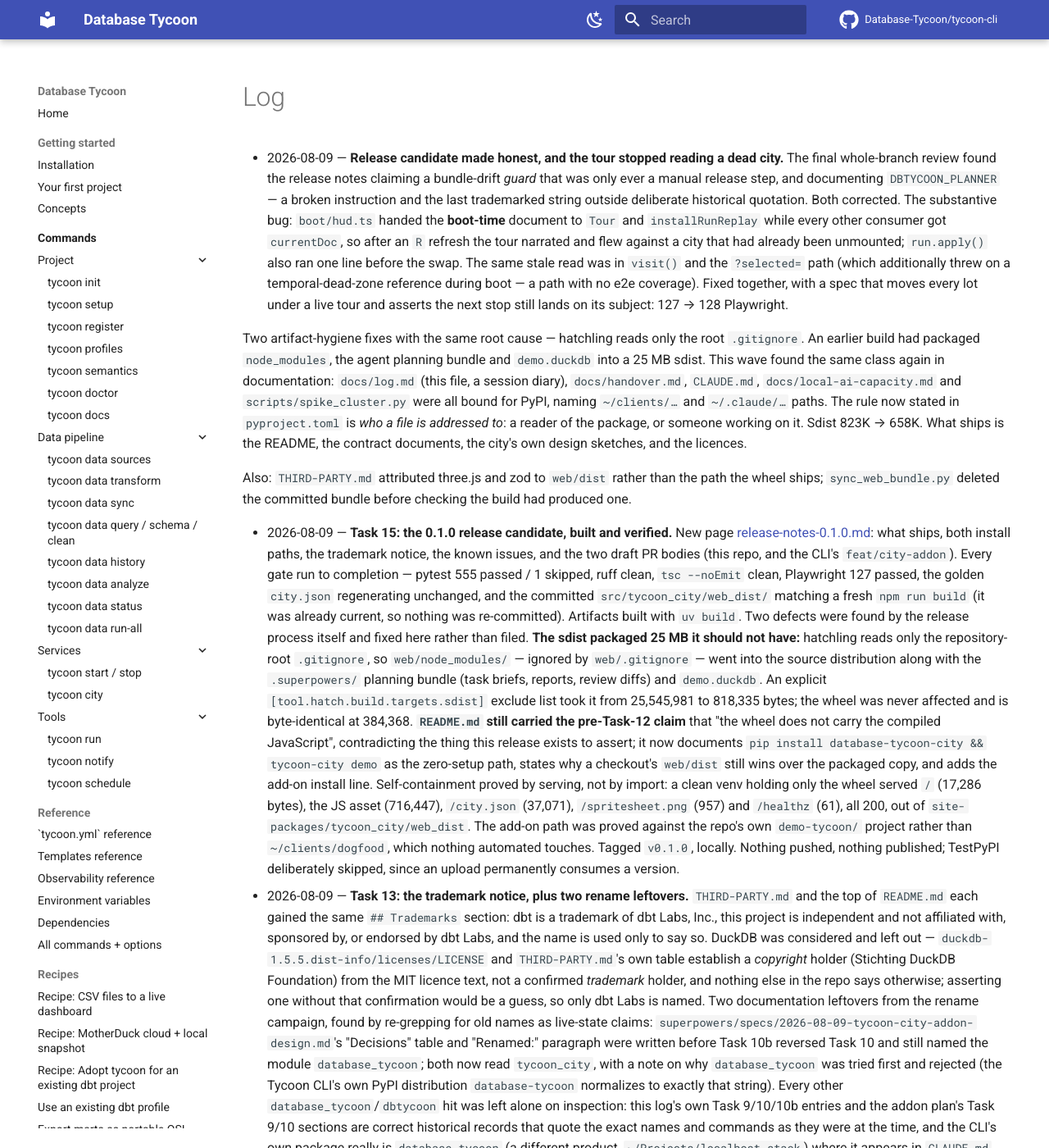
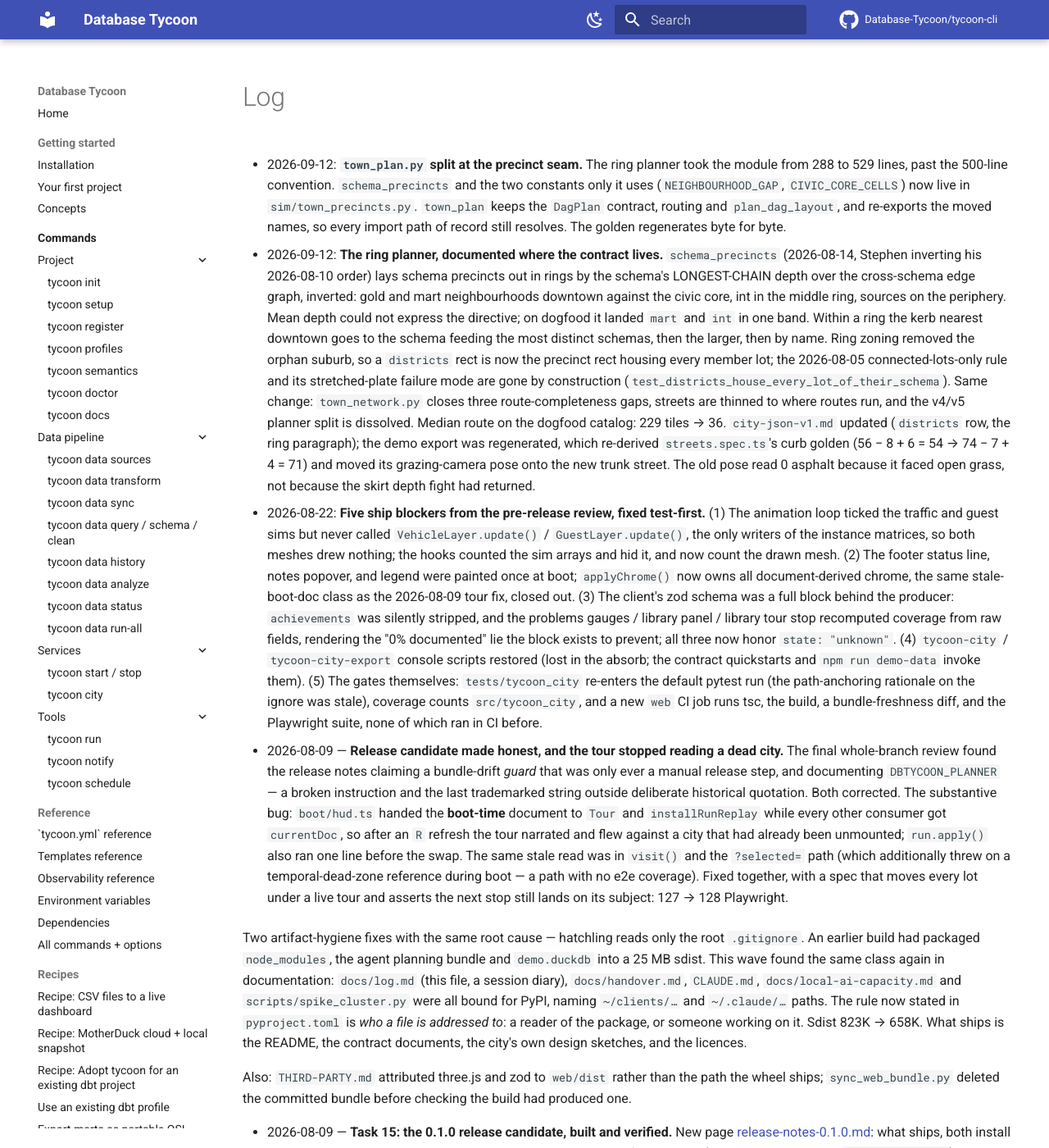
Before and after one commit to Database-Tycoon/tycoon-cli, an MkDocs documentation site: the page built from docs/city/log.md, in a window 1280 px wide and 1400 px high. Shown: the whole window at 82% size. Built offline with MkDocs 1.6.1 and Material for MkDocs 9.7.7, drawn with Linux system fonts in a browser that asks for light colours; comment, search, counter and statistics services are not loaded.

Commit message:
docs(PTC-125): record ring planner and city work in CHANGELOG and release notes
The city.json contract page gains the achievements block. The docs log
records the ring planner, the five pre-release blockers, the CI gates,
and the town_plan split. CHANGELOG and the v0.2.1 release notes carry
the user-facing half. Prose follows the repository style (no em dashes
in the new entries).

Co-Authored-By: Claude Fable 5.1 <noreply@anthropic.com>

```diff
--- a/docs/city/log.md
+++ b/docs/city/log.md
@@ -3,10 +3,61 @@ title: Documentation log
 description: Chronological record of documentation changes
 tags: [log]
 related: []
-updated: '2026-08-09'
+updated: '2026-09-12'
 ---
 
 # Log
+
+- 2026-09-12: **`town_plan.py` split at the precinct seam.** The ring
+  planner took the module from 288 to 529 lines, past the 500-line
+  convention. `schema_precincts` and the two constants only it uses
+  (`NEIGHBOURHOOD_GAP`, `CIVIC_CORE_CELLS`) now live in
+  `sim/town_precincts.py`. `town_plan` keeps the `DagPlan` contract,
+  routing and `plan_dag_layout`, and re-exports the moved names, so every
+  import path of record still resolves. The golden regenerates byte for
+  byte.
+
+- 2026-09-12: **The ring planner, documented where the contract lives.**
+  `schema_precincts` (2026-08-14, Stephen inverting his 2026-08-10 order)
+  lays schema precincts out in rings by the schema's LONGEST-CHAIN depth over
+  the cross-schema edge graph, inverted: gold and mart neighbourhoods
+  downtown against the civic core, int in the middle ring, sources on the
+  periphery. Mean depth could not express the directive; on dogfood it
+  landed `mart` and `int` in one band. Within a ring the kerb nearest
+  downtown goes to the schema feeding the most distinct schemas, then the
+  larger, then by name. Ring zoning removed the orphan suburb, so a
+  `districts` rect is now the precinct rect housing every member lot; the
+  2026-08-05 connected-lots-only rule and its stretched-plate failure mode
+  are gone by construction
+  (`test_districts_house_every_lot_of_their_schema`). Same change:
+  `town_network.py` closes three route-completeness gaps, streets are thinned
+  to where routes run, and the v4/v5 planner split is dissolved. Median
+  route on the dogfood catalog: 229 tiles → 36. `city-json-v1.md` updated
+  (`districts` row, the ring paragraph); the demo export was regenerated,
+  which re-derived `streets.spec.ts`'s curb golden (56 − 8 + 6 = 54 →
+  74 − 7 + 4 = 71) and moved its grazing-camera pose onto the new trunk
+  street. The old pose read 0 asphalt because it faced open grass, not
+  because the skirt depth fight had returned.
+
+- 2026-08-22: **Five ship blockers from the pre-release review, fixed
+  test-first.** (1) The animation loop ticked the traffic and guest sims but
+  never called `VehicleLayer.update()` / `GuestLayer.update()`, the only
+  writers of the instance matrices, so both meshes drew nothing; the hooks
+  counted the sim arrays and hid it, and now count the drawn mesh. (2) The
+  footer status line, notes popover, and legend were painted once at boot;
+  `applyChrome()` now owns all document-derived chrome, the same stale-boot-doc
+  class as the 2026-08-09 tour fix, closed out. (3) The client's zod schema was
+  a full block behind the producer: `achievements` was silently stripped, and
+  the problems gauges / library panel / library tour stop recomputed coverage
+  from raw fields, rendering the "0% documented" lie the block exists to
+  prevent; all three now honor `state: "unknown"`. (4) `tycoon-city` /
+  `tycoon-city-export` console scripts restored (lost in the absorb; the
+  contract quickstarts and `npm run demo-data` invoke them). (5) The gates
+  themselves: `tests/tycoon_city` re-enters the default pytest run (the
+  path-anchoring rationale on the ignore was stale), coverage counts
+  `src/tycoon_city`, and a new `web` CI job runs tsc, the build, a
+  bundle-freshness diff, and the Playwright suite, none of which ran in CI
+  before.
 
 - 2026-08-09 — **Release candidate made honest, and the tour stopped reading a
   dead city.** The final whole-branch review found the release notes claiming a
```
Also changed, not shown: CHANGELOG.md (+7 -0 lines), docs/city/city-json-v1.md (+8 -5 lines), docs/releases/v0.2.1.md (+31 -5 lines).
